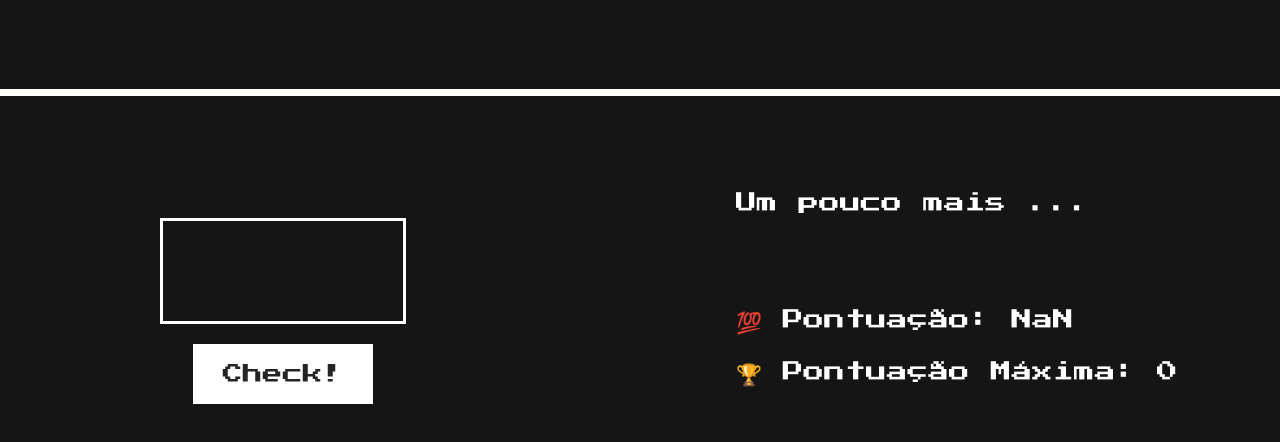
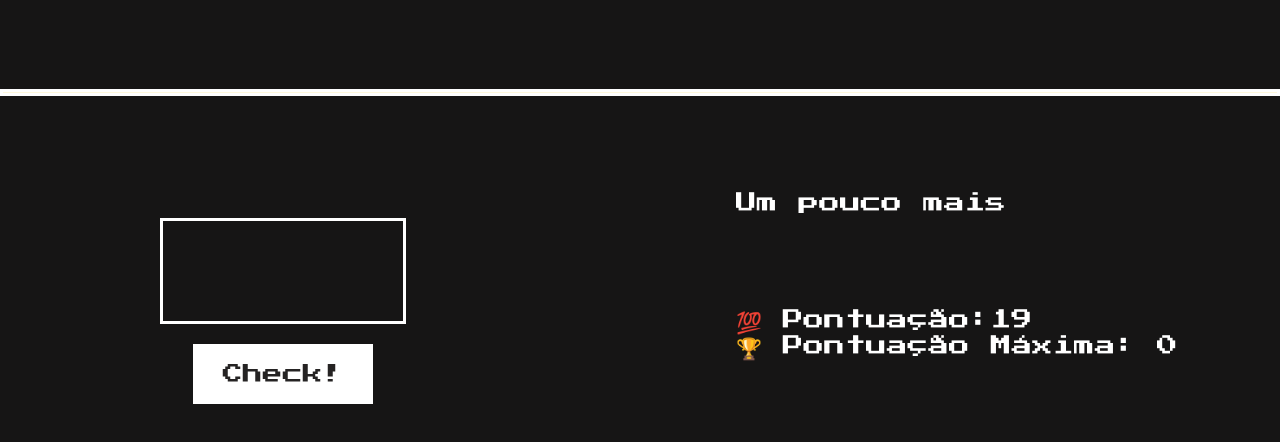
Before and after one commit to JoandersonPaiva/jogo, a plain HTML site: page index.html in a window 1280 px wide. Both pictures are taken after a click on the button "Check!". Shown: the part 176-618 px from the top of the page. Drawn offline with Linux system fonts and the light colour scheme.

Commit message:
contagem de pontuação

```diff
--- a/css/style.css
+++ b/css/style.css
@@ -114,6 +114,7 @@
 
 .melhor-ponto {
     margin-top: 4%;
+    display: inline;
 }
 .ponto {
     display: inline;
--- a/index.html
+++ b/index.html
@@ -35,14 +35,13 @@
                 <input type="number" id="number" min="1" max="20">
             </div>
             <div class="submit">
-                <button type="submit" onclick="jogada()">Check!</button>
+                <button id="click" type="submit" onclick="jogada()">Check!</button>
             </div>
         </aside>
         <aside class="result">
             <div class="dica">Chutando ...</div>
-            <div class="ponto">&#x1F4AF Pontuação:</div>
-            <div class="pontuacao">20</div>
-            <div class="melhor-ponto">&#x1F3C6 Pontuação Máxima: 0</div>
+            <div">&#x1F4AF Pontuação:<span id="ponto">20</span></div>
+            <div>&#x1F3C6 Pontuação Máxima: <span class="melhorPonto">0</span> </div>
         </aside>
     </main>
     <script src="js/script.js"></script>
--- a/js/script.js
+++ b/js/script.js
@@ -1,28 +1,32 @@
-var meuNum = Math.floor(Math.random() * 20) + 1; //número aleatório de 1 a 20
+function gerarNum(){
+    const meuNum = Math.floor(Math.random() * 20) + 1; //número aleatório de 1 a 20
+    return meuNum
+}
+const maquina = gerarNum()
+let maxPontuacao = 0
+let tentativa = 20
+function tentativas() {
+    tentativa --
+    return tentativa
+}
+
 
 function jogada() {
-
-    var jogador = document.getElementById('number').value
-    var caixa = document.getElementById('number')
-    var dica = document.getElementsByClassName('dica')[0]
-    var corpo = document.getElementsByTagName('body')[0]
-    var ponto = document.getElementsByClassName('pontuacao')[0]
-    var valor = document.getElementsByClassName('pontuacao')[0].value
-    var pontuacao = parseInt(valor)
-    if(meuNum > jogador){
-        dica.innerHTML = 'Um pouco mais ...'
-
-        ponto.innerHTML = `${pontuacao}`
+    let dica = document.getElementsByClassName('dica')[0]
+    let ponto = document.getElementById('ponto')
+    let palpite = document.getElementById('number').value
+    let melhorPonto = document.getElementsByClassName('melhorPonto')[0]
+    if(maquina < palpite){
+        dica.innerHTML = 'Um pouco menos'
+        ponto.innerHTML = tentativas()
+    }else if (maquina > palpite) {
+        dica.innerHTML = 'Um pouco mais'
+        ponto.innerHTML = tentativas()
+    }else {
+        dica.innerHTML = 'Acertou!!'
+        if(tentativa > maxPontuacao){
+            maxPontuacao = tentativa
+        }
+        melhorPonto.innerHTML = maxPontuacao
     }
-    else if(meuNum < jogador) {
-        dica.innerHTML = 'Um pouco menos...'
-    }
-    else {
-        dica.innerHTML = 'Na mosca!!!'
-        corpo.style.background = 'green'
-        caixa.style.background = 'green'
-        caixa.style.borderColor = 'black'
-        corpo.style.color = 'black'
-    }
-
 }
```
